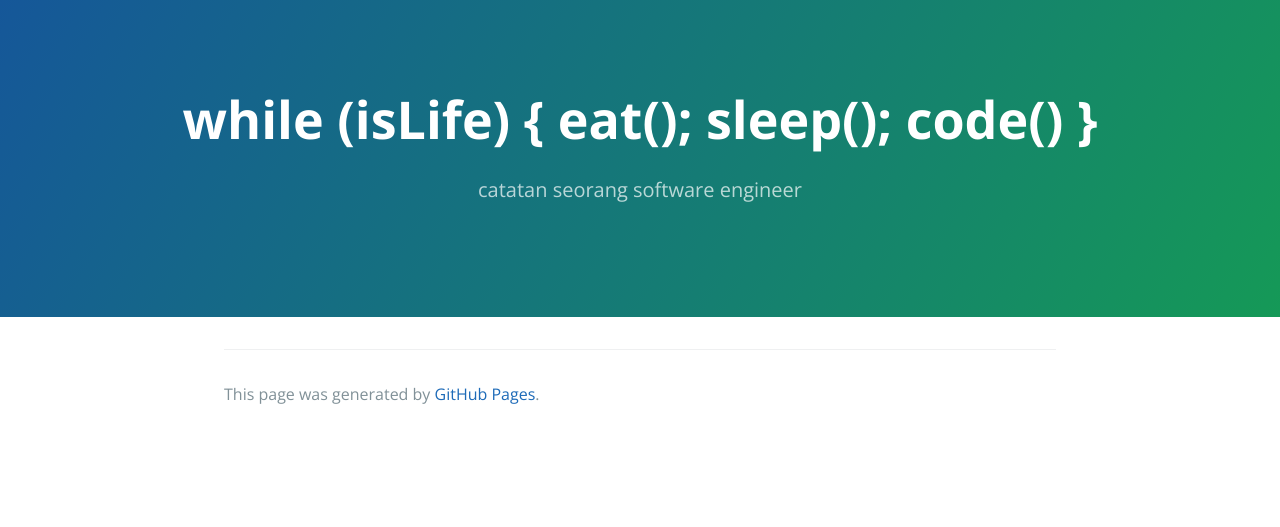
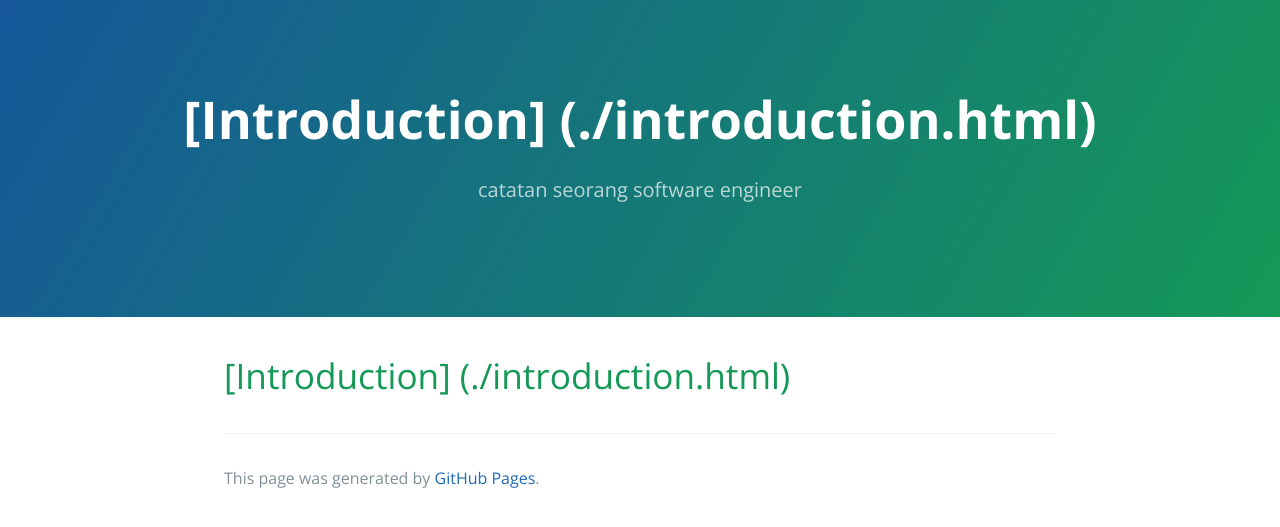
Before and after one commit to albertkurnia/albertkurnia.github.io, a Jekyll site: the page built from index.md, in a window 1280 px wide. Shown: the top 527 px of the page. Built offline with Jekyll 4.4.1, drawn with Linux system fonts in a browser that asks for light colours; our own code applies the rules of GitHub Pages for plain Markdown files.

Commit message:
add introduction page

```diff
--- a/index.md
+++ b/index.md
@@ -1,3 +1,5 @@
 ---
 layout: default
 ---
+
+# [Introduction] (./introduction.html)
```
Also changed, not shown: introduction.md (added, +6 -0 lines).
